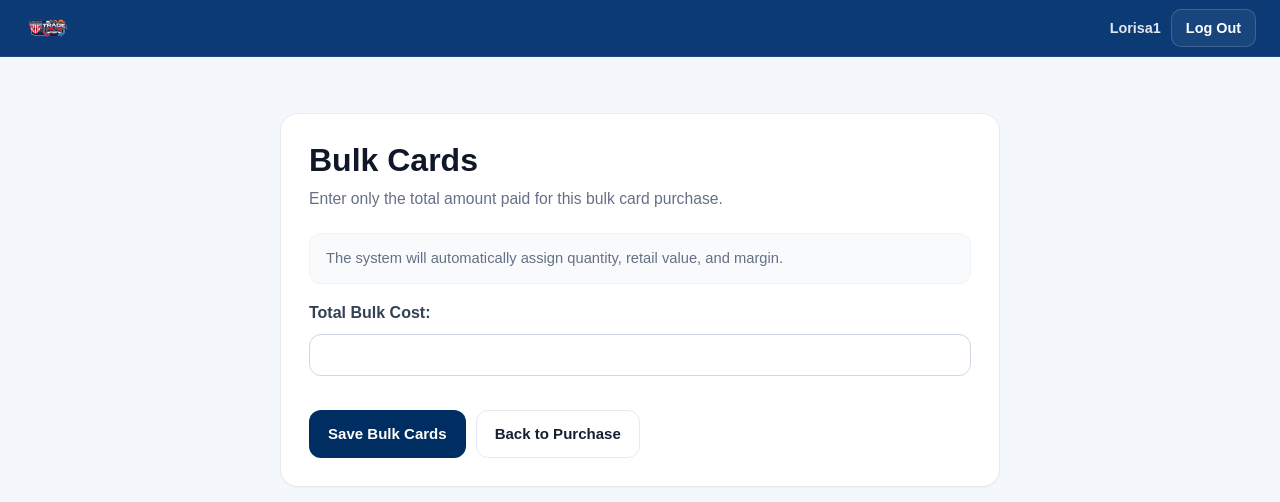
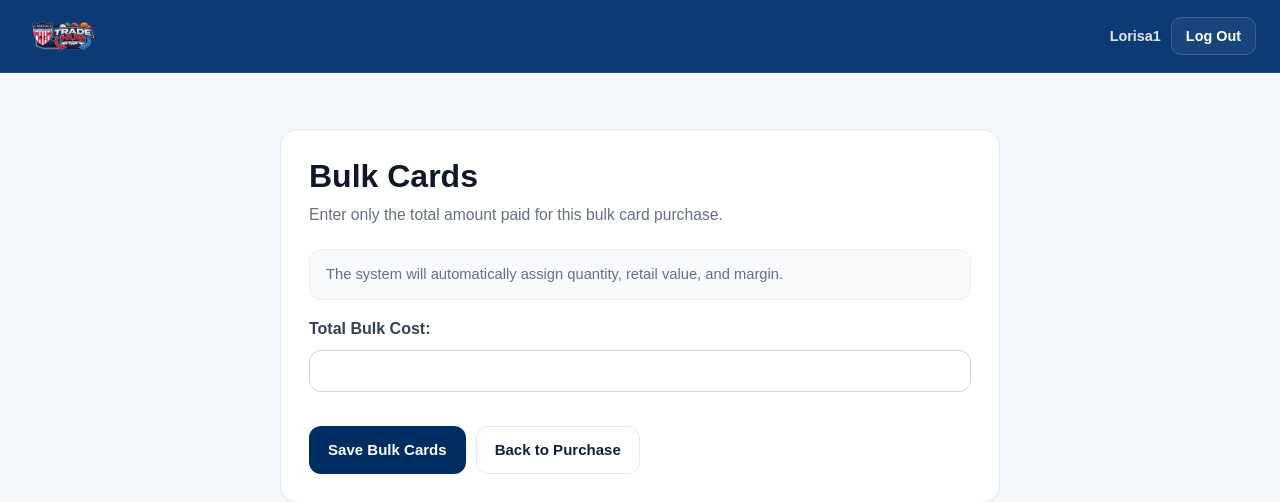
Before and after one commit to Lorisa-CSM/buyback-app, a Django app: page /purchase/1/bulk/ in a window 1280 px wide. Shown: the top 502 px of the page. Run offline with Django 5.2, Linux system fonts and the light colour scheme; a user stored in the database is signed in; data comes from the database, SQL or seed files in the repository.

Commit message:
Increase header logo size

```diff
--- a/purchases/templates/base.html
+++ b/purchases/templates/base.html
@@ -4,7 +4,7 @@
 <head>
     <meta charset="UTF-8">
     <meta name="viewport" content="width=device-width, initial-scale=1.0">
-    <link rel="icon" href="{% static 'images/favicon.png' %}">
+    <link rel="icon" type="image/png" href="{% static 'images/favicon.png' %}">
 
     <style>
         body {
@@ -16,7 +16,7 @@
 
         .site-header {
             background: #0b3a75;
-            min-height: 56px;
+            min-height: 72px;
             border-bottom: 1px solid rgba(255, 255, 255, 0.08);
             box-shadow: none;
             display: flex;
@@ -42,7 +42,7 @@
         }
 
         .site-logo {
-            height: 32px;
+            height: 52px;
             width: auto;
             display: block;
             object-fit: contain;
@@ -250,7 +250,7 @@
 
         @media (max-width: 768px) {
             .site-header {
-                min-height: 54px;
+                min-height: 72px;
                 padding: 0 16px;
             }
 
```
